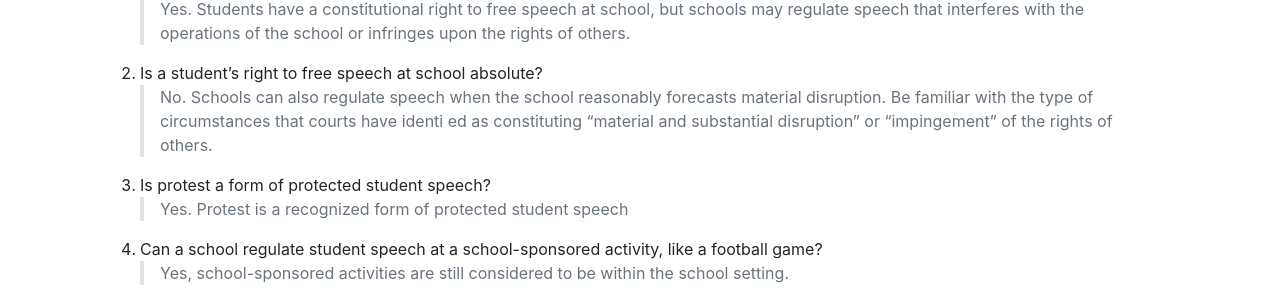
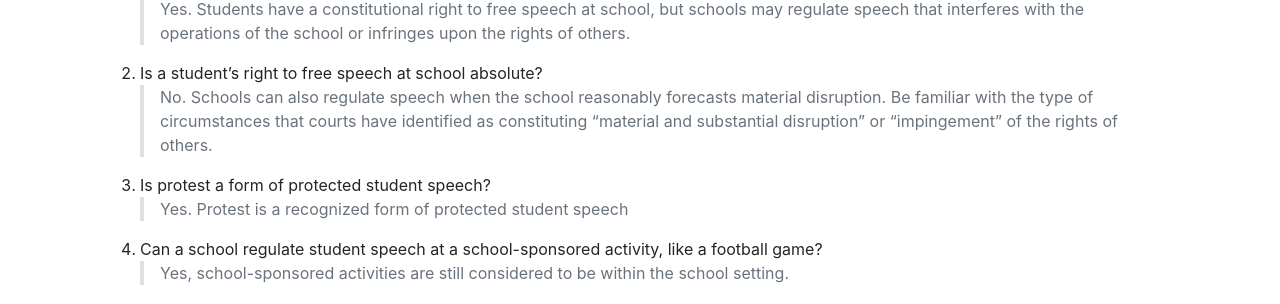
Before and after one commit to youthinfront/youthinfront-site, a Jekyll site: the page built from will-i-get-in-trouble-NSBA.md, in a window 1280 px wide and 1102 px high. Shown: the part 353-657 px from the top of the window. Built offline with Jekyll 4.4.1, drawn with Linux system fonts in a browser that asks for light colours; our own code applies the rules of GitHub Pages for plain Markdown files.

Commit message:
Update will-i-get-in-trouble-NSBA.md
Correct dropped characters in bullet #2

```diff
--- a/will-i-get-in-trouble-NSBA.md
+++ b/will-i-get-in-trouble-NSBA.md
@@ -10,7 +10,7 @@ National School Board Association Guide on Student and Employee Speech
 > Yes. Students have a constitutional right to free speech at school, but schools may regulate speech that interferes with the operations of the school or infringes upon the rights of others.
 
 2. Is a student’s right to free speech at school absolute?
-> No. Schools can also regulate speech when the school reasonably forecasts material disruption. Be familiar with the type of circumstances that courts have identi ed as constituting “material and substantial disruption” or “impingement” of the rights of others.
+> No. Schools can also regulate speech when the school reasonably forecasts material disruption. Be familiar with the type of circumstances that courts have identified as constituting “material and substantial disruption” or “impingement” of the rights of others.
 
 3. Is protest a form of protected student speech?
 > Yes. Protest is a recognized form of protected student speech
```
